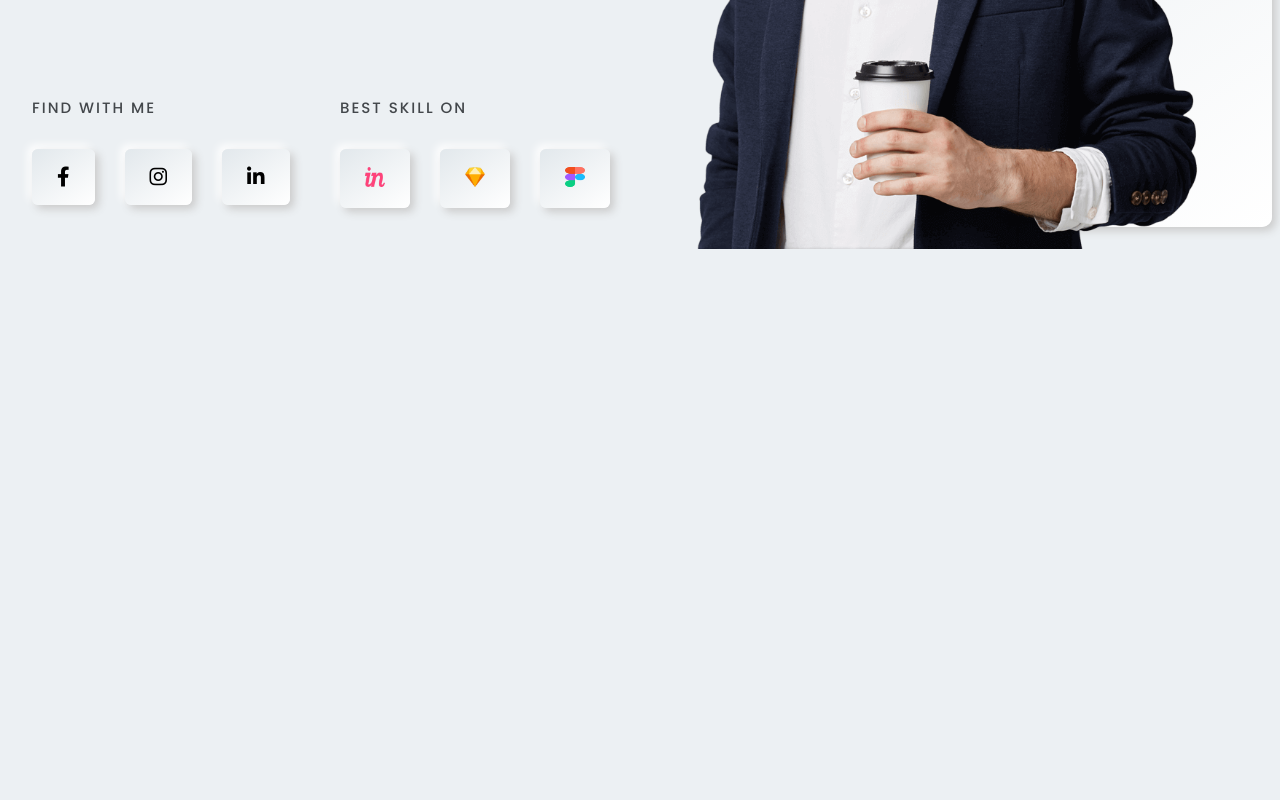
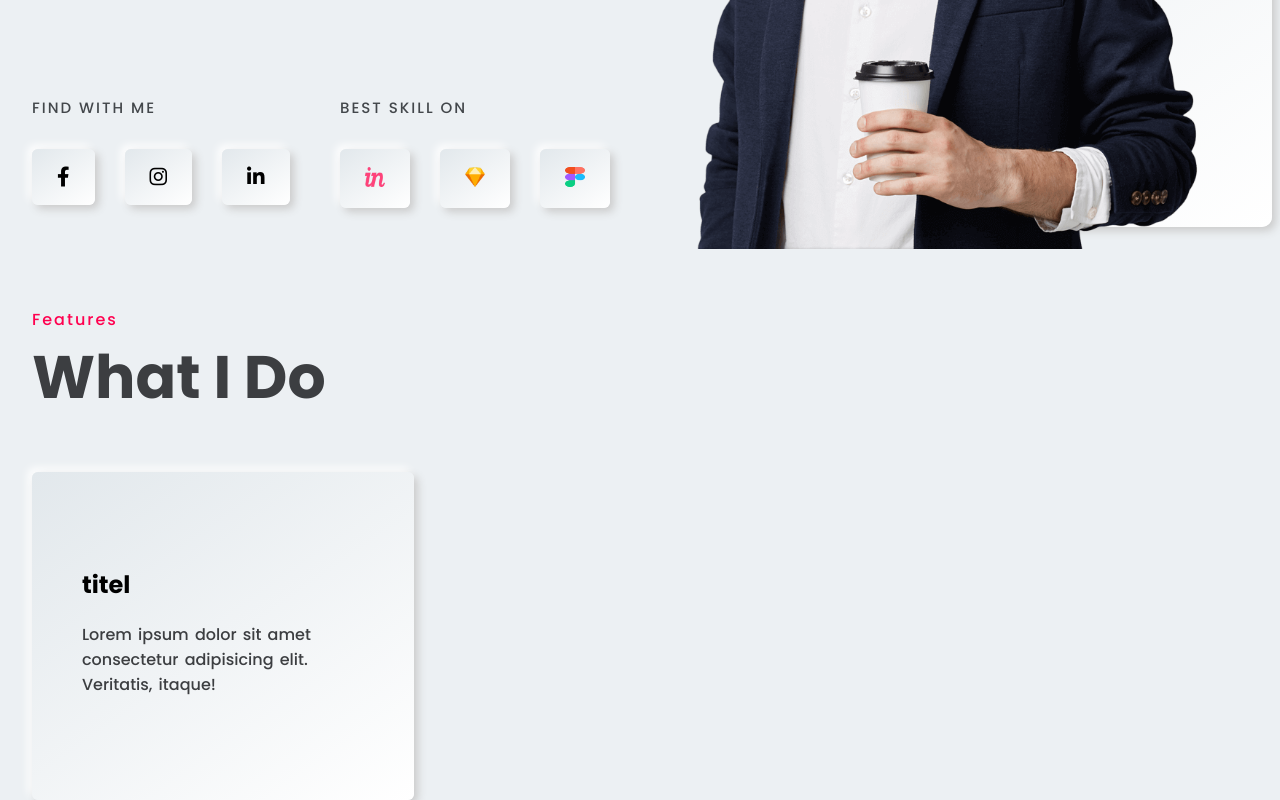
Before and after one commit to suzitsarkar27/my_protfilo, a React (Create React App) app: page / in a window 1280 px wide. Shown: the part 610-1410 px from the top of the page. Before the commit the page ends 859 px from the top, so only its background shows below. Built offline with nearby package versions, Linux system fonts and the light colour scheme.

Commit message:
feactures-page-start

```diff
--- /dev/null
+++ b/src/Pages/Feature/Feature.css
@@ -0,0 +1,23 @@
+.features .box {
+  padding: 50px;
+}
+.features .box h2 {
+  margin: 20px 0 20px 0;
+}
+.features .box p {
+  word-spacing: 2px;
+}
+.features .box i {
+  font-size: 30px;
+  margin-top: 20px;
+  transition: 0.5s;
+  opacity: 0;
+}
+
+.features .box:hover p {
+  color: white;
+}
+
+.features .box:hover i {
+  opacity: 1;
+}
--- /dev/null
+++ b/src/Pages/Feature/Feature.js
@@ -0,0 +1,30 @@
+import React from 'react';
+import './Feature.css'
+
+const Feature = () => {
+    return (
+        <>
+             <section className='features top'id='features'>
+                <div className="container">
+                    <div className="heading">
+                        <h4>Features</h4>
+                        <h1>What I Do</h1>
+                    </div>
+                    <div className="content grid">
+                         <div className="box btn_shadow">
+                             <img src="" alt="" />
+                             <h2>titel</h2>
+                             <p>Lorem ipsum dolor sit amet consectetur adipisicing elit. Veritatis, itaque!</p>
+
+                             <a href="">
+                                <i className='fas fa-arrow-right'></i>
+                             </a>
+                         </div>
+                    </div>
+                </div>
+             </section>
+        </>
+    );
+};
+
+export default Feature;
--- a/src/Pages/Home/Home.js
+++ b/src/Pages/Home/Home.js
@@ -1,10 +1,12 @@
 import React from 'react';
 import Bannar from '../Bannar/Bannar';
+import Feature from '../Feature/Feature';
 
 const Home = () => {
     return (
         <div>
             <Bannar></Bannar>
+            <Feature></Feature>
         </div>
     );
 };
```
